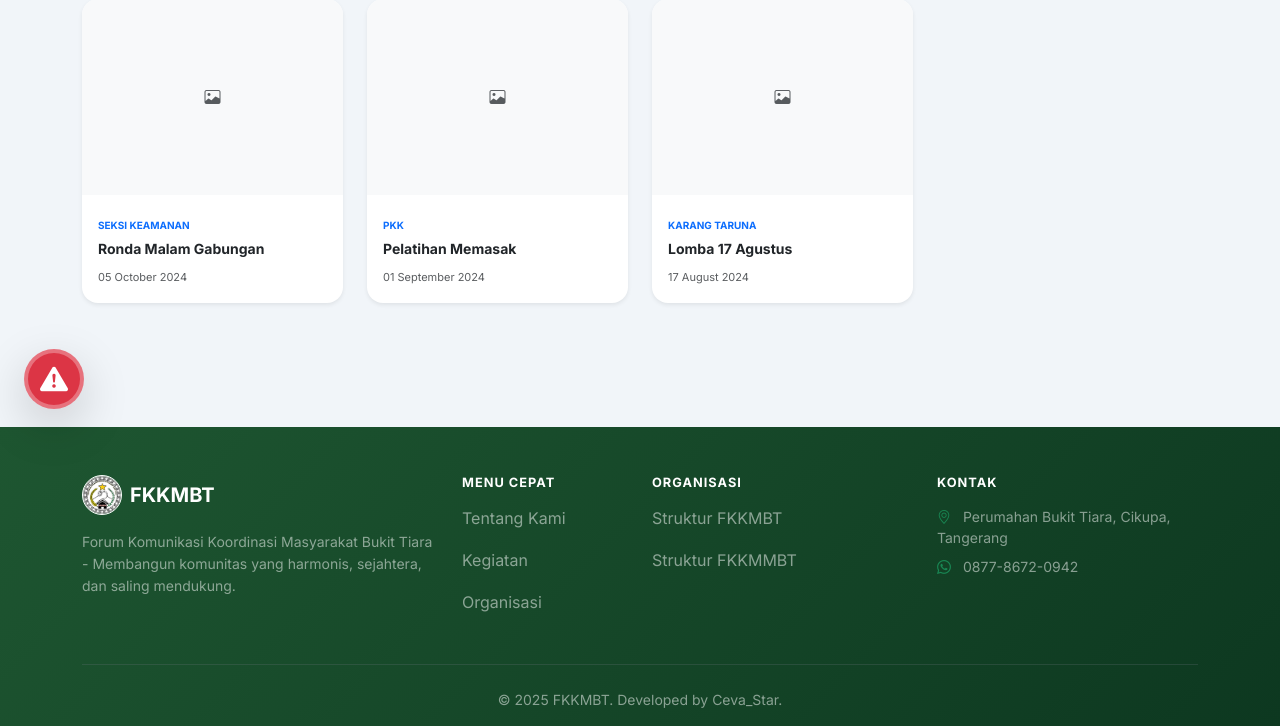
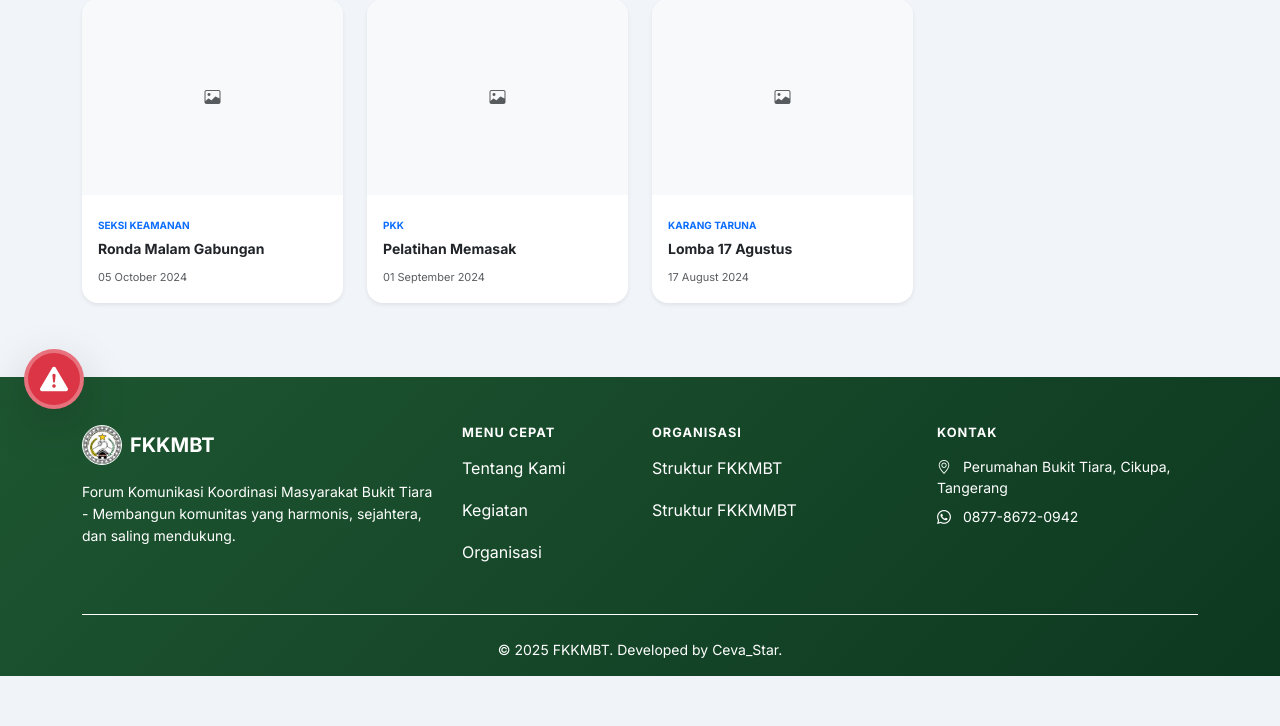
Before and after one commit to FikriBintangx/FKKMBT, a CodeIgniter app: page /fkkmbt/kegiatan in a window 1280 px wide. Shown: the part 367-1093 px from the top of the page. After the commit the page ends 1043 px from the top, so only its background shows below. Run offline with CodeIgniter, Linux system fonts and the light colour scheme; data comes from the database, SQL or seed files in the repository.

Commit message:
update: fix footer visibility to pure white and positioning

```diff
--- a/application/views/templates/footer.php
+++ b/application/views/templates/footer.php
@@ -1,61 +1,79 @@
     <!-- Footer -->
-    <footer class="mt-auto pt-5 pb-3 text-white" style="margin-top: 100px !important; background: linear-gradient(135deg, #1e5631 0%, #0d3820 100%);">
+    <footer class="mt-auto pt-5 pb-3 text-white" style="margin-top: 50px !important; background: linear-gradient(135deg, #1e5631 0%, #0d3820 100%);">
         <div class="container">
             <div class="row g-4">
                 <div class="col-md-4">
                     <div class="d-flex align-items-center gap-2 mb-3">
                         <img src="<?= base_url('assets/images/LOGO/LOGOFKKMBT.jpg') ?>" class="rounded-circle border border-white" style="width: 40px; height: 40px;">
-                        <strong class="fs-5">FKKMBT</strong>
+                        <strong class="fs-5 text-white">FKKMBT</strong>
                     </div>
-                    <p class="text-white-50 small" style="line-height: 1.6;">Forum Komunikasi Koordinasi Masyarakat Bukit Tiara - Membangun komunitas yang harmonis, sejahtera, dan saling mendukung.</p>
+                    <!-- CHANGED: Replaced 'text-white-50' with 'text-white' -->
+                    <p class="text-white small" style="line-height: 1.6; opacity: 1 !important;">Forum Komunikasi Koordinasi Masyarakat Bukit Tiara - Membangun komunitas yang harmonis, sejahtera, dan saling mendukung.</p>
                 </div>
 
                 <div class="col-md-2">
                     <h6 class="text-white mb-3 fw-bold text-uppercase" style="font-size: 0.8rem; letter-spacing: 1px;">Menu Cepat</h6>
                     <ul class="list-unstyled d-flex flex-column gap-2">
-                        <li><a href="<?= base_url('tentang') ?>" class="text-white-50 text-decoration-none hover-white">Tentang Kami</a></li>
-                        <li><a href="<?= base_url('kegiatan') ?>" class="text-white-50 text-decoration-none hover-white">Kegiatan</a></li>
-                        <li><a href="<?= base_url('struktur') ?>" class="text-white-50 text-decoration-none hover-white">Organisasi</a></li>
+                        <!-- CHANGED: Replaced 'text-white-50' with 'text-white' -->
+                        <li><a href="<?= base_url('tentang') ?>" class="text-white text-decoration-none hover-white" style="opacity: 1;">Tentang Kami</a></li>
+                        <li><a href="<?= base_url('kegiatan') ?>" class="text-white text-decoration-none hover-white" style="opacity: 1;">Kegiatan</a></li>
+                        <li><a href="<?= base_url('struktur') ?>" class="text-white text-decoration-none hover-white" style="opacity: 1;">Organisasi</a></li>
                     </ul>
                 </div>
 
                 <div class="col-md-3">
                     <h6 class="text-white mb-3 fw-bold text-uppercase" style="font-size: 0.8rem; letter-spacing: 1px;">Organisasi</h6>
                     <ul class="list-unstyled d-flex flex-column gap-2">
-                        <li><a href="<?= base_url('struktur?tab=fkkmbt') ?>" class="text-white-50 text-decoration-none hover-white">Struktur FKKMBT</a></li>
-                        <li><a href="<?= base_url('struktur?tab=fkkmmbt') ?>" class="text-white-50 text-decoration-none hover-white">Struktur FKKMMBT</a></li>
+                        <!-- CHANGED: Replaced 'text-white-50' with 'text-white' -->
+                        <li><a href="<?= base_url('struktur?tab=fkkmbt') ?>" class="text-white text-decoration-none hover-white" style="opacity: 1;">Struktur FKKMBT</a></li>
+                        <li><a href="<?= base_url('struktur?tab=fkkmmbt') ?>" class="text-white text-decoration-none hover-white" style="opacity: 1;">Struktur FKKMMBT</a></li>
                     </ul>
                 </div>
 
                 <div class="col-md-3">
                     <h6 class="text-white mb-3 fw-bold text-uppercase" style="font-size: 0.8rem; letter-spacing: 1px;">Kontak</h6>
-                    <p class="text-white-50 small mb-2">
-                        <i class="bi bi-geo-alt me-2 text-success"></i>
+                    <!-- CHANGED: Replaced 'text-white-50' with 'text-white' -->
+                    <p class="text-white small mb-2" style="opacity: 1;">
+                        <i class="bi bi-geo-alt me-2 text-white"></i>
                         Perumahan Bukit Tiara, Cikupa, Tangerang
                     </p>
-                    <p class="text-white-50 small mb-2">
-                        <i class="bi bi-whatsapp me-2 text-success"></i>
+                    <p class="text-white small mb-2" style="opacity: 1;">
+                        <i class="bi bi-whatsapp me-2 text-white"></i>
                         0877-8672-0942
                     </p>
                 </div>
             </div>
 
-            <hr class="my-4 border-secondary opacity-25">
+            <hr class="my-4 border-white opacity-100">
 
-            <div class="text-center text-white-50 small">
+            <!-- CHANGED: Replaced 'text-white-50' with 'text-white' -->
+            <div class="text-center text-white small">
                 <p class="mb-0">&copy; 2025 FKKMBT. Developed by Ceva_Star.</p>
             </div>
         </div>
+
+        <!-- Bottom Spacer for Mobile Nav -->
+        <div class="d-lg-none" style="height: 60px;"></div>
     </footer>
 
     <!-- Panic Button & Modal - Same as before -->
-    <div class="fixed-bottom p-4" style="z-index: 1050; pointer-events: none;">
+    <div class="fixed-bottom p-4 d-none d-lg-block" style="z-index: 1050; pointer-events: none;">
         <div class="text-end" style="pointer-events: auto;">
             <button class="btn btn-danger rounded-circle shadow-lg d-flex align-items-center justify-content-center shake-animation" style="width: 60px; height: 60px; border: 4px solid rgba(255,255,255,0.3);" data-bs-toggle="modal" data-bs-target="#panicModal">
                 <i class="bi bi-exclamation-triangle-fill fs-3"></i>
             </button>
         </div>
     </div>
+
+    <!-- Mobile Panic Button (Adjusted Position) -->
+    <div class="fixed-bottom p-3 d-lg-none" style="z-index: 1040; pointer-events: none; bottom: 70px;">
+        <div class="text-end" style="pointer-events: auto;">
+             <button class="btn btn-danger rounded-circle shadow-lg d-flex align-items-center justify-content-center shake-animation" style="width: 50px; height: 50px; border: 3px solid rgba(255,255,255,0.3);" data-bs-toggle="modal" data-bs-target="#panicModal">
+                <i class="bi bi-exclamation-triangle-fill fs-4"></i>
+            </button>
+        </div>
+    </div>
+
 
     <div class="modal fade" id="panicModal" tabindex="-1" aria-hidden="true">
         <div class="modal-dialog modal-dialog-centered modal-dialog-bottom">
```
Also changed, not shown: application/views/warga.php (+94 -76 lines).
